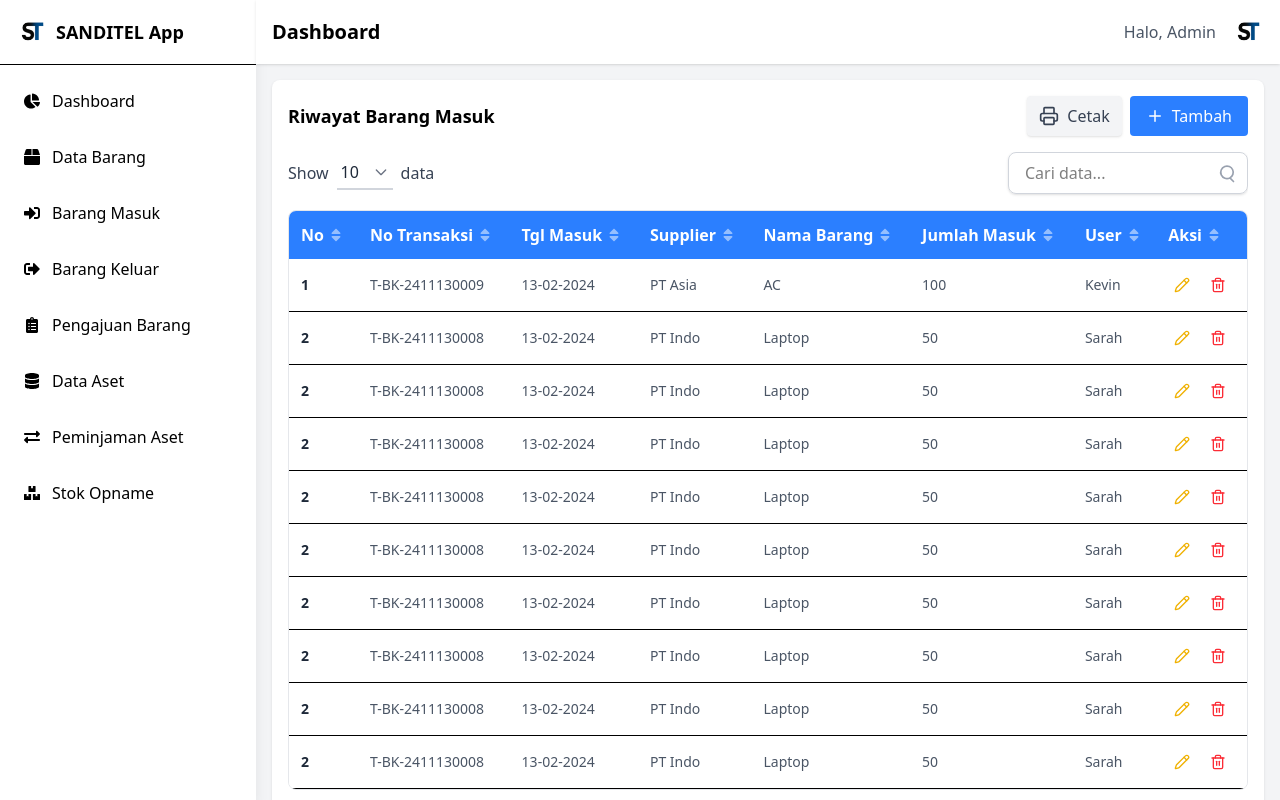
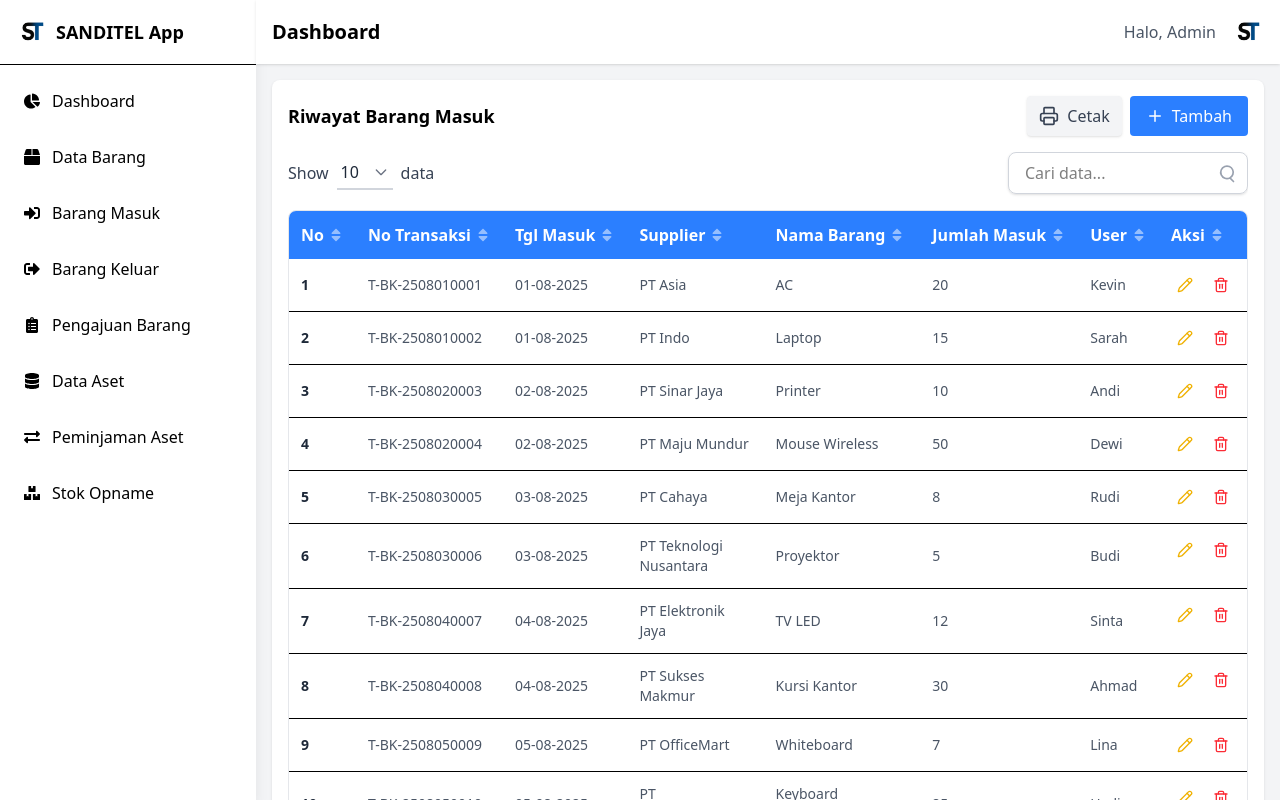
Before and after one commit to fikriaputra/Website-Sanditel, a React (Vite) app: page /barang-masuk in a window 1280 px wide. Built offline with nearby package versions, Linux system fonts and the light colour scheme.

Commit message:
update revisi ke 2

```diff
--- a/src/components/Logo.jsx
+++ b/src/components/Logo.jsx
@@ -2,7 +2,7 @@ const Logo = () => {
   return (
     <div className="absolute top-3 left-3 sm:top-5 sm:left-5 flex items-center space-x-2">
      <img
-  src="/ChatGPT_Image.png"
+  src="public\ChatGPT_Image_8_Agu_2025__23.59.29-removebg-preview (1).png"
   alt="Logo"
   className="h-8 w-8 sm:h-10 sm:w-10 object-contain"
 />
--- a/src/components/RightPanel.jsx
+++ b/src/components/RightPanel.jsx
@@ -7,7 +7,7 @@ const RightPanel = () => {
 
       <div className="text-center">
      <img
-  src="/Key_Advantages_Of_Inventory.png"
+  src="public\Key_Advantages_Of_Inventory_Management_Systems_in_Ecommerce_Management-removebg-preview.png"
   alt="Illustration"
   className="mx-auto w-full max-w-[250px] lg:max-w-sm mb-4"
 />
--- a/src/pages/BarangKeluar.jsx
+++ b/src/pages/BarangKeluar.jsx
@@ -7,18 +7,18 @@ import { Plus, Printer, Pencil } from "lucide-react";
 
 export default function BarangKeluar() {
   const [barangKeluar] = useState([
-    { no: 1, noTransaksi: "T-BK-2411130009", tglKeluar: "13-02-2024", namaBarang: "Buku", namaPenerima: "Advin", divisi: "CCTV", totalKeluar: "20 Pcs", petugas: "Administrator" },
-    { no: 2, noTransaksi: "T-BK-2411130008", tglKeluar: "13-02-2024", namaBarang: "Lakban", namaPenerima: "Advin", divisi: "CCTV", totalKeluar: "30 Pcs", petugas: "Administrator" },
-    { no: 2, noTransaksi: "T-BK-2411130008", tglKeluar: "13-02-2024", namaBarang: "Lakban", namaPenerima: "Advin", divisi: "CCTV", totalKeluar: "30 Pcs", petugas: "Administrator" },
-    { no: 2, noTransaksi: "T-BK-2411130008", tglKeluar: "13-02-2024", namaBarang: "Lakban", namaPenerima: "Advin", divisi: "CCTV", totalKeluar: "30 Pcs", petugas: "Administrator" },
-    { no: 2, noTransaksi: "T-BK-2411130008", tglKeluar: "13-02-2024", namaBarang: "Lakban", namaPenerima: "Advin", divisi: "CCTV", totalKeluar: "30 Pcs", petugas: "Administrator" },
-    { no: 2, noTransaksi: "T-BK-2411130008", tglKeluar: "13-02-2024", namaBarang: "Lakban", namaPenerima: "Advin", divisi: "CCTV", totalKeluar: "30 Pcs", petugas: "Administrator" },
-    { no: 2, noTransaksi: "T-BK-2411130008", tglKeluar: "13-02-2024", namaBarang: "Lakban", namaPenerima: "Advin", divisi: "CCTV", totalKeluar: "30 Pcs", petugas: "Administrator" },
-    { no: 2, noTransaksi: "T-BK-2411130008", tglKeluar: "13-02-2024", namaBarang: "Lakban", namaPenerima: "Advin", divisi: "CCTV", totalKeluar: "30 Pcs", petugas: "Administrator" },
-    { no: 2, noTransaksi: "T-BK-2411130008", tglKeluar: "13-02-2024", namaBarang: "Lakban", namaPenerima: "Advin", divisi: "CCTV", totalKeluar: "30 Pcs", petugas: "Administrator" },
-    { no: 2, noTransaksi: "T-BK-2411130008", tglKeluar: "13-02-2024", namaBarang: "Lakban", namaPenerima: "Advin", divisi: "CCTV", totalKeluar: "30 Pcs", petugas: "Administrator" },
-    { no: 2, noTransaksi: "T-BK-2411130008", tglKeluar: "13-02-2024", namaBarang: "Lakban", namaPenerima: "Advin", divisi: "CCTV", totalKeluar: "30 Pcs", petugas: "Administrator" },
-  ]);
+  { no: 1, noTransaksi: "T-BK-2508010001", tglKeluar: "01-08-2025", namaBarang: "Laptop", namaPenerima: "Advin", divisi: "IT", totalKeluar: "5 Unit", petugas: "Administrator" },
+  { no: 2, noTransaksi: "T-BK-2508010002", tglKeluar: "01-08-2025", namaBarang: "Printer", namaPenerima: "Budi", divisi: "Keuangan", totalKeluar: "2 Unit", petugas: "Dewi" },
+  { no: 3, noTransaksi: "T-BK-2508020003", tglKeluar: "02-08-2025", namaBarang: "Kursi Kantor", namaPenerima: "Citra", divisi: "HRD", totalKeluar: "10 Pcs", petugas: "Rudi" },
+  { no: 4, noTransaksi: "T-BK-2508020004", tglKeluar: "02-08-2025", namaBarang: "Meja Kantor", namaPenerima: "Dani", divisi: "Operasional", totalKeluar: "4 Pcs", petugas: "Sinta" },
+  { no: 5, noTransaksi: "T-BK-2508030005", tglKeluar: "03-08-2025", namaBarang: "Proyektor", namaPenerima: "Eka", divisi: "Marketing", totalKeluar: "1 Unit", petugas: "Bima" },
+  { no: 6, noTransaksi: "T-BK-2508030006", tglKeluar: "03-08-2025", namaBarang: "Whiteboard", namaPenerima: "Fajar", divisi: "Training", totalKeluar: "3 Pcs", petugas: "Kevin" },
+  { no: 7, noTransaksi: "T-BK-2508040007", tglKeluar: "04-08-2025", namaBarang: "Mouse Wireless", namaPenerima: "Gina", divisi: "IT", totalKeluar: "15 Pcs", petugas: "Sarah" },
+  { no: 8, noTransaksi: "T-BK-2508040008", tglKeluar: "04-08-2025", namaBarang: "Keyboard Mechanical", namaPenerima: "Hendra", divisi: "Design", totalKeluar: "7 Pcs", petugas: "Andi" },
+  { no: 9, noTransaksi: "T-BK-2508050009", tglKeluar: "05-08-2025", namaBarang: "Router", namaPenerima: "Indra", divisi: "Network", totalKeluar: "2 Unit", petugas: "Lina" },
+  { no: 10, noTransaksi: "T-BK-2508050010", tglKeluar: "05-08-2025", namaBarang: "Harddisk Eksternal", namaPenerima: "Joko", divisi: "R&D", totalKeluar: "6 Unit", petugas: "Hadi" },
+]);
+
 
   return (
     <MainLayout>
--- a/src/pages/BarangMasuk.jsx
+++ b/src/pages/BarangMasuk.jsx
@@ -7,21 +7,18 @@ import { Plus, Printer, Pencil } from "lucide-react";
 
 export default function BarangMasuk() {
   const [barangKeluar] = useState([
-    { no: 1, noTransaksi: "T-BK-2411130009", tglMasuk: "13-02-2024", supplier: "PT Asia", namaBarang: "AC", jumlahMasuk: "100", user: "Kevin"},
-    { no: 2, noTransaksi: "T-BK-2411130008", tglMasuk: "13-02-2024", supplier: "PT Indo", namaBarang: "Laptop", jumlahMasuk: "50", user: "Sarah"},
-    { no: 2, noTransaksi: "T-BK-2411130008", tglMasuk: "13-02-2024", supplier: "PT Indo", namaBarang: "Laptop", jumlahMasuk: "50", user: "Sarah"},
-    { no: 2, noTransaksi: "T-BK-2411130008", tglMasuk: "13-02-2024", supplier: "PT Indo", namaBarang: "Laptop", jumlahMasuk: "50", user: "Sarah"},
-    { no: 2, noTransaksi: "T-BK-2411130008", tglMasuk: "13-02-2024", supplier: "PT Indo", namaBarang: "Laptop", jumlahMasuk: "50", user: "Sarah"},
-    { no: 2, noTransaksi: "T-BK-2411130008", tglMasuk: "13-02-2024", supplier: "PT Indo", namaBarang: "Laptop", jumlahMasuk: "50", user: "Sarah"},
-    { no: 2, noTransaksi: "T-BK-2411130008", tglMasuk: "13-02-2024", supplier: "PT Indo", namaBarang: "Laptop", jumlahMasuk: "50", user: "Sarah"},
-    { no: 2, noTransaksi: "T-BK-2411130008", tglMasuk: "13-02-2024", supplier: "PT Indo", namaBarang: "Laptop", jumlahMasuk: "50", user: "Sarah"},
-    { no: 2, noTransaksi: "T-BK-2411130008", tglMasuk: "13-02-2024", supplier: "PT Indo", namaBarang: "Laptop", jumlahMasuk: "50", user: "Sarah"},
-    { no: 2, noTransaksi: "T-BK-2411130008", tglMasuk: "13-02-2024", supplier: "PT Indo", namaBarang: "Laptop", jumlahMasuk: "50", user: "Sarah"},
-    { no: 2, noTransaksi: "T-BK-2411130008", tglMasuk: "13-02-2024", supplier: "PT Indo", namaBarang: "Laptop", jumlahMasuk: "50", user: "Sarah"},
-    { no: 2, noTransaksi: "T-BK-2411130008", tglMasuk: "13-02-2024", supplier: "PT Indo", namaBarang: "Laptop", jumlahMasuk: "50", user: "Sarah"},
-    { no: 2, noTransaksi: "T-BK-2411130008", tglMasuk: "13-02-2024", supplier: "PT Indo", namaBarang: "Laptop", jumlahMasuk: "50", user: "Sarah"},
-    { no: 2, noTransaksi: "T-BK-2411130008", tglMasuk: "13-02-2024", supplier: "PT Indo", namaBarang: "Laptop", jumlahMasuk: "50", user: "Sarah"},
-  ]);
+  { no: 1, noTransaksi: "T-BK-2508010001", tglMasuk: "01-08-2025", supplier: "PT Asia", namaBarang: "AC", jumlahMasuk: "20", user: "Kevin" },
+  { no: 2, noTransaksi: "T-BK-2508010002", tglMasuk: "01-08-2025", supplier: "PT Indo", namaBarang: "Laptop", jumlahMasuk: "15", user: "Sarah" },
+  { no: 3, noTransaksi: "T-BK-2508020003", tglMasuk: "02-08-2025", supplier: "PT Sinar Jaya", namaBarang: "Printer", jumlahMasuk: "10", user: "Andi" },
+  { no: 4, noTransaksi: "T-BK-2508020004", tglMasuk: "02-08-2025", supplier: "PT Maju Mundur", namaBarang: "Mouse Wireless", jumlahMasuk: "50", user: "Dewi" },
+  { no: 5, noTransaksi: "T-BK-2508030005", tglMasuk: "03-08-2025", supplier: "PT Cahaya", namaBarang: "Meja Kantor", jumlahMasuk: "8", user: "Rudi" },
+  { no: 6, noTransaksi: "T-BK-2508030006", tglMasuk: "03-08-2025", supplier: "PT Teknologi Nusantara", namaBarang: "Proyektor", jumlahMasuk: "5", user: "Budi" },
+  { no: 7, noTransaksi: "T-BK-2508040007", tglMasuk: "04-08-2025", supplier: "PT Elektronik Jaya", namaBarang: "TV LED", jumlahMasuk: "12", user: "Sinta" },
+  { no: 8, noTransaksi: "T-BK-2508040008", tglMasuk: "04-08-2025", supplier: "PT Sukses Makmur", namaBarang: "Kursi Kantor", jumlahMasuk: "30", user: "Ahmad" },
+  { no: 9, noTransaksi: "T-BK-2508050009", tglMasuk: "05-08-2025", supplier: "PT OfficeMart", namaBarang: "Whiteboard", jumlahMasuk: "7", user: "Lina" },
+  { no: 10, noTransaksi: "T-BK-2508050010", tglMasuk: "05-08-2025", supplier: "PT Komputerindo", namaBarang: "Keyboard Mechanical", jumlahMasuk: "25", user: "Hadi" },
+]);
+
 
   return (
     <MainLayout>
--- a/src/pages/DataAset.jsx
+++ b/src/pages/DataAset.jsx
@@ -7,20 +7,18 @@ import { Filter, Barcode, Plus } from "lucide-react";
 
 export default function DataAset() {
   const [assets, setAssets] = useState([
-    { number: 1, name: "Laptop", brandCode: "BrandX-123", category: "Electronics", status: "Active", barcodeLog: "2023-08-15" },
-    { number: 2, name: "Projector", brandCode: "BrandY-456", category: "Electronics", status: "Inactive", barcodeLog: "2023-07-22" },
-    { number: 3, name: "Office Chair", brandCode: "BrandZ-789", category: "Furniture", status: "Active", barcodeLog: "2023-09-01" },
-    { number: 4, name: "Desk", brandCode: "BrandA-012", category: "Furniture", status: "Active", barcodeLog: "2023-08-20" },
-    { number: 5, name: "Printer", brandCode: "BrandB-345", category: "Electronics", status: "Active", barcodeLog: "2023-07-10" },
-    { number: 6, name: "Scanner", brandCode: "BrandC-678", category: "Electronics", status: "Inactive", barcodeLog: "2023-06-25" },
-    { number: 7, name: "Conference Table", brandCode: "BrandD-901", category: "Furniture", status: "Active", barcodeLog: "2023-09-05" },
-    { number: 7, name: "Conference Table", brandCode: "BrandD-901", category: "Furniture", status: "Active", barcodeLog: "2023-09-05" },
-    { number: 7, name: "Conference Table", brandCode: "BrandD-901", category: "Furniture", status: "Active", barcodeLog: "2023-09-05" },
-    { number: 7, name: "Conference Table", brandCode: "BrandD-901", category: "Furniture", status: "Active", barcodeLog: "2023-09-05" },
-    { number: 7, name: "Conference Table", brandCode: "BrandD-901", category: "Furniture", status: "Active", barcodeLog: "2023-09-05" },
-    { number: 7, name: "Conference Table", brandCode: "BrandD-901", category: "Furniture", status: "Active", barcodeLog: "2023-09-05" },
+  { number: 1, name: "Laptop Dell", brandCode: "Dell-LT-001", category: "Electronics", status: "Active", barcodeLog: "2025-08-01" },
+  { number: 2, name: "Projector Epson", brandCode: "Epson-PR-002", category: "Electronics", status: "Inactive", barcodeLog: "2025-07-25" },
+  { number: 3, name: "Office Chair Ergo", brandCode: "Ergo-CH-003", category: "Furniture", status: "Active", barcodeLog: "2025-07-20" },
+  { number: 4, name: "Meeting Desk", brandCode: "IKEA-DS-004", category: "Furniture", status: "Active", barcodeLog: "2025-08-02" },
+  { number: 5, name: "Printer HP", brandCode: "HP-PR-005", category: "Electronics", status: "Active", barcodeLog: "2025-07-15" },
+  { number: 6, name: "Scanner Canon", brandCode: "Canon-SC-006", category: "Electronics", status: "Inactive", barcodeLog: "2025-07-10" },
+  { number: 7, name: "Conference Table", brandCode: "IKEA-TB-007", category: "Furniture", status: "Active", barcodeLog: "2025-08-05" },
+  { number: 8, name: "Whiteboard", brandCode: "WB-008", category: "Furniture", status: "Active", barcodeLog: "2025-08-03" },
+  { number: 9, name: "Air Conditioner", brandCode: "LG-AC-009", category: "Electronics", status: "Inactive", barcodeLog: "2025-07-30" },
+  { number: 10, name: "CCTV Camera", brandCode: "Hikvision-CC-010", category: "Electronics", status: "Active", barcodeLog: "2025-08-04" },
+]);
 
-  ]);
 
   const [searchTerm, setSearchTerm] = useState("");
   const [sortCategory, setSortCategory] = useState(null);
--- a/src/pages/DataBarang.jsx
+++ b/src/pages/DataBarang.jsx
@@ -7,12 +7,15 @@ import "../index.css"; // pastikan style scrollbar di-load
 
 export default function DataBarang() {
   const dataBarang = [
-    { Number: 1, ID: 1, Nama: "Laptop", Jenis: "Alat", Stok: 98, Satuan: "Pcs", Harga: "Rp 1.000.000" },
-    { Number: 2, ID: 2, Nama: "Projector", Jenis: "Alat", Stok: 12, Satuan: "Pcs", Harga: "Rp 200.000" },
-    { Number: 3, ID: 3, Nama: "Office Chair", Jenis: "Alat", Stok: 21, Satuan: "Pcs", Harga: "Rp 200.000" },
-    { Number: 4, ID: 4, Nama: "Desk", Jenis: "Alat", Stok: 23, Satuan: "Bungkus", Harga: "Rp 200.000" },
-    { Number: 5, ID: 5, Nama: "Printer", Jenis: "Alat", Stok: 13, Satuan: "Pcs", Harga: "Rp 200.000" },
-  ];
+  { Number: 1, ID: 1, Nama: "Laptop", Jenis: "Elektronik", Stok: 98, Satuan: "Unit", Harga: "Rp 10.000.000" },
+  { Number: 2, ID: 2, Nama: "Projector", Jenis: "Elektronik", Stok: 12, Satuan: "Unit", Harga: "Rp 7.500.000" },
+  { Number: 3, ID: 3, Nama: "Office Chair", Jenis: "Furniture", Stok: 21, Satuan: "Pcs", Harga: "Rp 1.200.000" },
+  { Number: 4, ID: 4, Nama: "Desk", Jenis: "Furniture", Stok: 23, Satuan: "Pcs", Harga: "Rp 2.500.000" },
+  { Number: 5, ID: 5, Nama: "Printer", Jenis: "Elektronik", Stok: 13, Satuan: "Unit", Harga: "Rp 3.000.000" },
+  { Number: 6, ID: 6, Nama: "Whiteboard", Jenis: "Perlengkapan Kantor", Stok: 15, Satuan: "Pcs", Harga: "Rp 750.000" },
+  { Number: 7, ID: 7, Nama: "Mouse Wireless", Jenis: "Aksesoris", Stok: 50, Satuan: "Pcs", Harga: "Rp 250.000" },
+];
+
 
   const headers = [
     "Number",
--- a/src/pages/PengajuanBarang.jsx
+++ b/src/pages/PengajuanBarang.jsx
@@ -6,20 +6,18 @@ import TableRow from "../components/TableRowPB";
 
 export default function PengajuanBarang() {
   const [data, setData] = useState([
-    { date: "2024-07-26", number: "SUB-20240726-001", status: "Pending" },
-    { date: "2024-07-25", number: "SUB-20240725-002", status: "Completed" },
-    { date: "2024-07-24", number: "SUB-20240724-003", status: "Rejected" },
-    { date: "2024-07-23", number: "SUB-20240723-004", status: "Completed" },
-    { date: "2024-07-22", number: "SUB-20240722-005", status: "Pending" },
-    { date: "2024-07-22", number: "SUB-20240722-006", status: "Pending" },
-    { date: "2024-07-22", number: "SUB-20240722-007", status: "Pending" },
-    { date: "2024-07-22", number: "SUB-20240722-008", status: "Pending" },
-    { date: "2024-07-22", number: "SUB-20240722-009", status: "Pending" },
-    { date: "2024-07-22", number: "SUB-20240722-010", status: "Pending" },
-    { date: "2024-07-22", number: "SUB-20240722-011", status: "Pending" },
-    { date: "2024-07-22", number: "SUB-20240722-012", status: "Pending" },
-    { date: "2024-07-22", number: "SUB-20240722-013", status: "Pending" },
-  ]);
+  { date: "2025-08-10", number: "SUB-20250810-001", status: "Pending" },
+  { date: "2025-08-09", number: "SUB-20250809-002", status: "Completed" },
+  { date: "2025-08-08", number: "SUB-20250808-003", status: "Rejected" },
+  { date: "2025-08-07", number: "SUB-20250807-004", status: "Pending" },
+  { date: "2025-08-06", number: "SUB-20250806-005", status: "Completed" },
+  { date: "2025-08-05", number: "SUB-20250805-006", status: "Pending" },
+  { date: "2025-08-04", number: "SUB-20250804-007", status: "Rejected" },
+  { date: "2025-08-03", number: "SUB-20250803-008", status: "Completed" },
+  { date: "2025-08-02", number: "SUB-20250802-009", status: "Pending" },
+  { date: "2025-08-01", number: "SUB-20250801-010", status: "Pending" },
+]);
+
 
   const handleDelete = (index) => {
     if (window.confirm("Yakin ingin menghapus data ini?")) {
```
